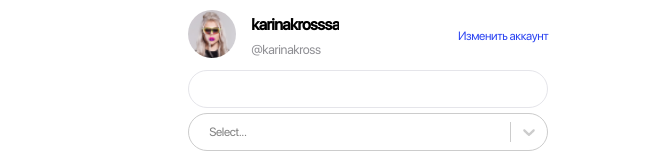
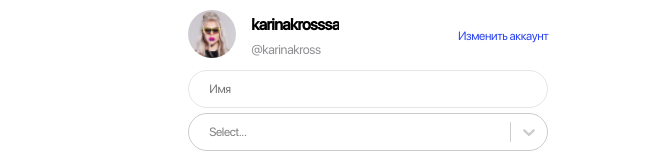
Before and after one commit to flowtok/front.flowtok.io, a React app: page /signup in a window 1280 px wide. Shown: the part 341-496 px from the top of the page, without its empty margins (28-691 px from the left). Built offline with nearby package versions, Linux system fonts and the light colour scheme.

Commit message:
fixed issue with Input component

```diff
--- a/src/components/atoms/Input/index.tsx
+++ b/src/components/atoms/Input/index.tsx
@@ -8,20 +8,22 @@ export type InputProps = {
   error?: FieldError;
   visited?: boolean;
   mask?: string | Array<string | RegExp>;
+  isUseMask?: boolean;
 } & DetailedHTMLProps<InputHTMLAttributes<HTMLInputElement>, HTMLInputElement>;
 
 export const Input = forwardRef<
   HTMLInputElement,
   InputProps & ReturnType<UseFormRegister<any>>
->(({ error, visited, mask = '', ...rest }, ref) => {
+>(({ error, visited, mask = '', isUseMask = true, ...rest }, ref) => {
   const finalClassName = classNames(styles['input'], {
     [styles[`input-error`]]: !!error,
     [styles[`input-visited`]]: visited && !error,
   });
+
   return (
     <div>
       <InputMask mask={mask} {...rest}>
-        {() => <input ref={ref} className={finalClassName} />}
+        {() => <input {...rest} ref={ref} className={finalClassName} />}
       </InputMask>
       {error && <p className={styles['error']}>{error.message}</p>}
     </div>
--- a/src/components/molecules/ProfileCards/Wallet/WithdrawalPopUp/index.tsx
+++ b/src/components/molecules/ProfileCards/Wallet/WithdrawalPopUp/index.tsx
@@ -69,14 +69,13 @@ export const WithdrawalPopUp = forwardRef<
     if (isDesktopLarge) return isUseProfile ? 'sm' : 's';
     return '';
   };
-
   const onSubmit = (data: FormDataT) => {
     if (selectedMethod?.type) {
       payOut({
         variables: {
           input: {
             type: selectedMethod.type,
-            value: data.value,
+            value: parseFloat(String(data.value)),
           },
         },
       }).then((data: any) => {
@@ -170,6 +169,7 @@ export const WithdrawalPopUp = forwardRef<
                 {t('pages.profile.wallet.all-sum')}
               </Button>
               <Input
+                isUseMask={false}
                 visited={touchedFields.value}
                 error={errors.value}
                 {...register('value', {
```
